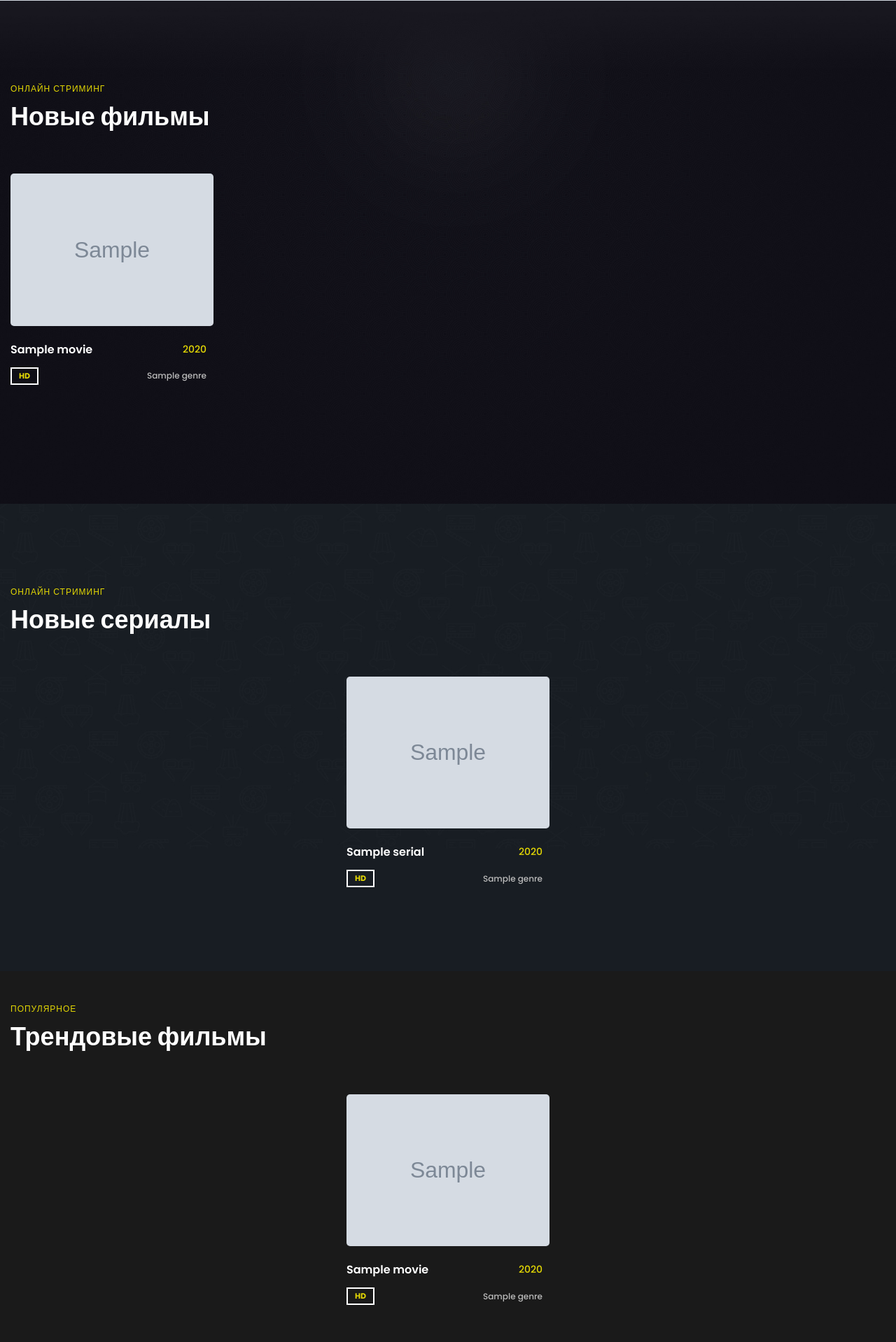
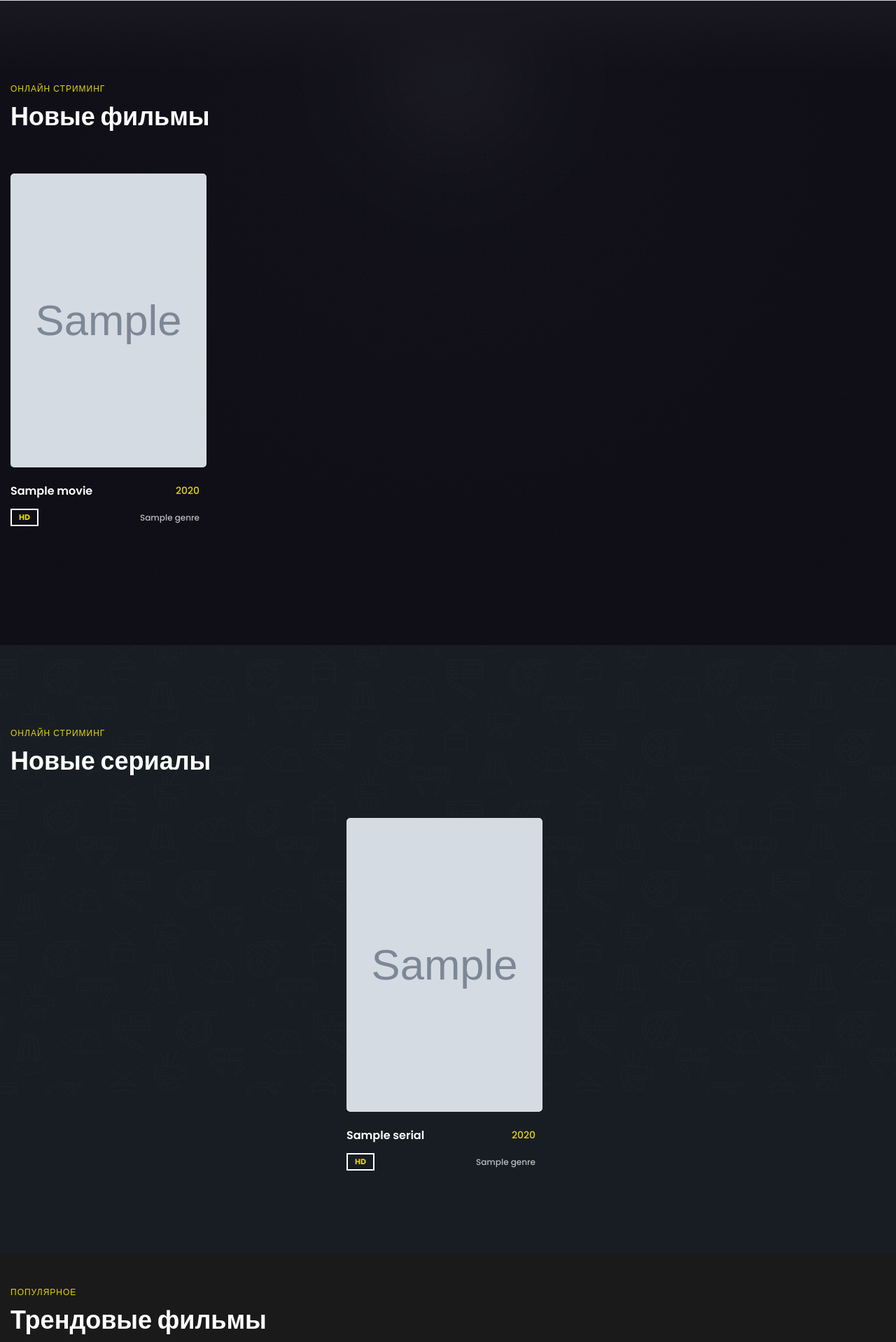
Before and after one commit to loraAbramchuk/DiplomTeachMeSkills, a Django app: template InformationService/Main/templates/Main/index.html in a window 1280 px wide. Shown: the part 761-2679 px from the top of the page at 70% size. Run offline with Django 4.2, Linux system fonts and the light colour scheme; the template is opened without the code that fills it: most values are stand-ins (such as "Sample title", 1, 10 or a date in 2020); grey boxes marked "Sample" are stand-in pictures; some libraries are stand-ins or nearby versions.

Commit message:
обновила сетку на главном экране

```diff
--- a/InformationService/static/css/style.css
+++ b/InformationService/static/css/style.css
@@ -3420,3 +3420,38 @@ a:hover {
     transition: border-color 0.2s, box-shadow 0.2s !important;
     box-shadow: none !important;
 }
+.movie-poster {
+    position: relative;
+    width: 100%;
+    height: 420px; /* фиксированная высота для всех карточек */
+    background-color: #000;
+    display: flex;
+    align-items: center;
+    justify-content: center;
+    overflow: hidden;
+}
+
+.movie-poster img {
+    width: 100%;
+    height: 100%;
+    object-fit: cover;
+}
+
+.poster-placeholder {
+    width: 100%;
+    height: 100%;
+    background-color: #000;
+    color: #FFD700;
+    font-size: 20px;
+    text-align: center;
+    padding: 20px;
+    display: flex;
+    align-items: center;
+    justify-content: center;
+    white-space: normal;
+    word-break: break-word;
+}
+.movie-item {
+    width: 100%;
+    max-width: 280px;
+}
```
